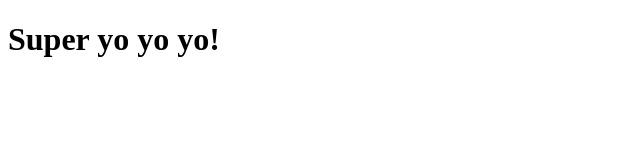
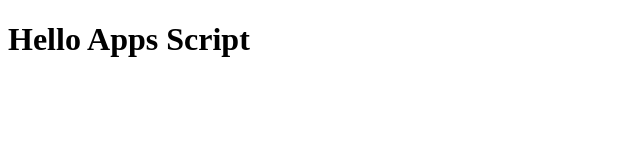
Before and after one commit to ChaddPortwine/AppsScript-HTML-Starter, a plain HTML site: page index.html in a window 1280 px wide. Shown: the whole page, without its empty margins (0-640 px from the left). Drawn offline with Linux system fonts and the light colour scheme.

Commit message:
Changes to HTML text

```diff
--- a/index.html
+++ b/index.html
@@ -5,6 +5,6 @@
     <title>title</title>
   </head>
   <body>
-    <h1>Super yo yo yo!</h1>
+    <h1>Hello Apps Script</h1>
   </body>
 </html>
```
